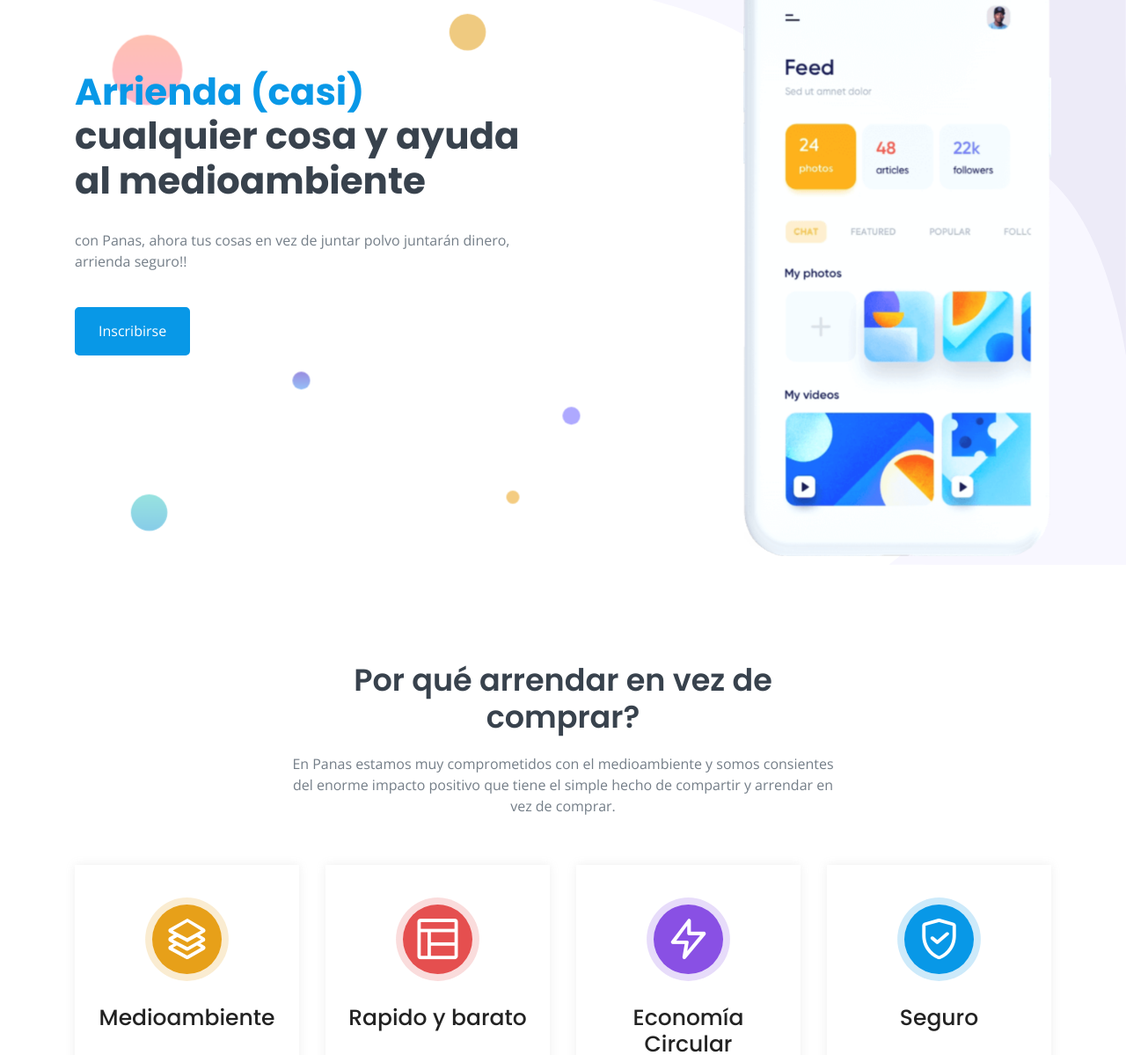
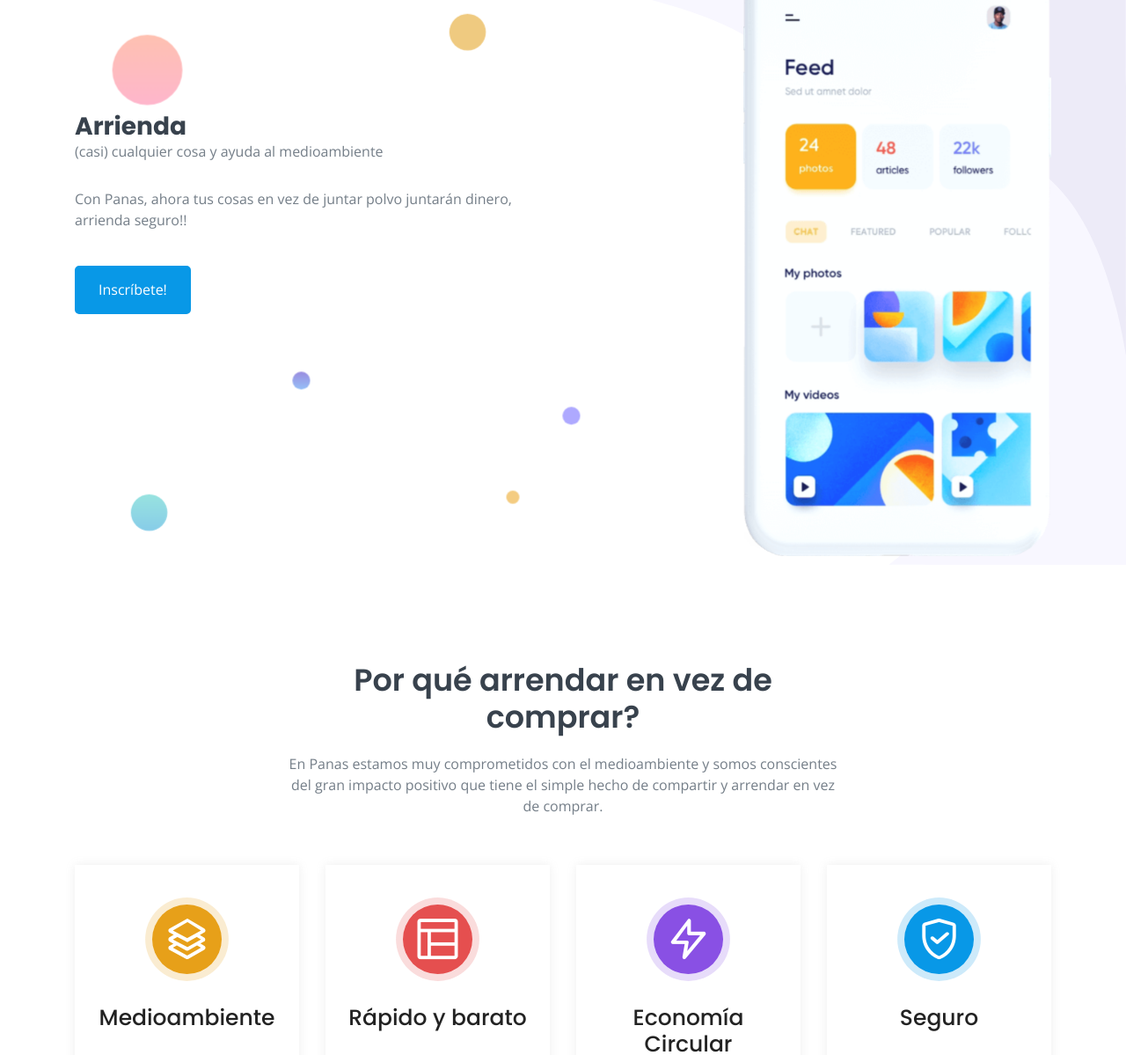
Before and after one commit to GustavoMMello01/Panna-Landing-Page, a plain HTML site: page index.html in a window 1280 px wide. Shown: the part 158-1357 px from the top of the page at 88% size. Drawn offline with nearby package versions, Linux system fonts and the light colour scheme.

Commit message:
change some gramatical errors

```diff
--- a/index.html
+++ b/index.html
@@ -111,10 +111,10 @@
                 <div class="row align-items-center justify-content-center justify-content-lg-between">
                     <div class="col-lg-6 col-md-10">
                         <div class="header-hero-content">
-                            <h3 class="header-title wow fadeInLeftBig" data-wow-duration="1.3s" data-wow-delay="0.2s"><span>Arrienda (casi) </span> cualquier cosa y ayuda al medioambiente</h3>
-                            <p class="text wow fadeInLeftBig" data-wow-duration="1.3s" data-wow-delay="0.6s">con Panas, ahora tus cosas en vez de juntar polvo juntarán dinero, arrienda seguro!!</p>
+                            <h3 class="header-title wow fadeInLeftBig" data-wow-duration="1.3s" data-wow-delay="0.2s"><h3>Arrienda</h3> <span> (casi) </span> cualquier cosa y ayuda al medioambiente</h3>
+                            <p class="text wow fadeInLeftBig" data-wow-duration="1.3s" data-wow-delay="0.6s">Con Panas, ahora tus cosas en vez de juntar polvo juntarán dinero, arrienda seguro!!</p>
                             <ul class="d-flex">
-                                <li><a href="https://5n2ha8vfmdi.typeform.com/to/aKqr9PAe" rel="nofollow" class="main-btn wow fadeInLeftBig" data-wow-duration="1.3s" data-wow-delay="0.8s">Inscribirse</a></li>
+                                <li><a href="https://5n2ha8vfmdi.typeform.com/to/aKqr9PAe" rel="nofollow" class="main-btn wow fadeInLeftBig" data-wow-duration="1.3s" data-wow-delay="0.8s">Inscríbete!</a></li>
                             </ul>
                         </div> <!-- header hero content -->
                     </div>
@@ -145,7 +145,7 @@
                 <div class="col-lg-7">
                     <div class="section-title text-center pb-25">
                         <h3 class="title">Por qué arrendar en vez de comprar?</h3>
-                        <p class="text">En Panas estamos muy comprometidos con el medioambiente y somos consientes del enorme impacto positivo que tiene el simple hecho de compartir y arrendar en vez de comprar.</p>
+                        <p class="text">En Panas estamos muy comprometidos con el medioambiente y somos conscientes del gran impacto positivo que tiene el simple hecho de compartir y arrendar en vez de comprar.</p>
                     </div> <!-- section title -->
                 </div>
             </div> <!-- row -->
@@ -167,7 +167,7 @@
                             <i class="lni lni-layout"></i>
                         </div>
                         <div class="services-content">
-                            <h4 class="services-title"><a href="#">Rapido y barato</a></h4>
+                            <h4 class="services-title"><a href="#">Rápido y barato</a></h4>
                             <p class="text">En solo segundos puedes encontrar lo que buscas muy cerca de ti y a precios muy accesibles.</p>
                         </div>
                     </div> <!-- single services -->
@@ -217,7 +217,7 @@
                             <h3 class="title">Cuanto más lo uses, mejor se pondrá</h3>
                             <p class="text">Por cada vez que arriendes un articulo ganarás PanaCoins equivalentes a la cantidad de gramos de CO2 que compartiste con tu Pana, por ejemplo, usar un día un drone equivale a compartir 120g de CO2, por lo que ganarás 120 PanaCoins de descuento para tu proximo arriendo.</p>
                         </div> <!-- section title -->
-                        <a href="https://www.figma.com/proto/ZwJHCnAIE7BIHt9B8y7JPi/Untitled?node-id=1%3A2&scaling=min-zoom&page-id=0%3A1" rel="nofollow" class="main-btn">Pruebalo Ahora</a>
+                        <a href="https://www.figma.com/proto/ZwJHCnAIE7BIHt9B8y7JPi/Untitled?node-id=1%3A2&scaling=min-zoom&page-id=0%3A1" rel="nofollow" class="main-btn">Pruébalo Ahora!</a>
                     </div> <!-- about content -->
                 </div>
             </div> <!-- row -->
@@ -314,7 +314,7 @@
                 <div class="col-lg-6">
                     <div class="download-content mt-45 wow fadeInLeftBig" data-wow-duration="1.3s" data-wow-delay="0.5s">
                         <h3 class="download-title">Dowload here:</h3>
-                        <p class="text"> Lo sentimos :decepcionado: , estamos desarrollando la app móvil. Inscríbete aquí y te avisaremos cuando este disponible !</p>
+                        <p class="text"> Lo sentimos, estamos desarrollando la app móvil. Inscríbete aquí y te avisaremos cuando este disponible !</p>
                         <ul>
                             <li><a class="app-store"><img src="assets/images/app-store.png" alt="store"></a></li>
                             <li><a class="play-store"><img src="assets/images/play-store.png" alt="store"></a></li>
```
